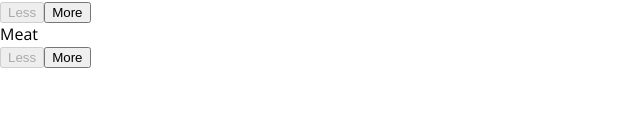
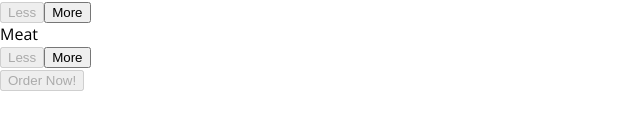
Before and after one commit to atleastzero/burger-builder, a React app: page / in a window 1280 px wide. Shown: the part 286-416 px from the top of the page, without its empty margins (0-640 px from the left). Built offline with nearby package versions, Linux system fonts and the light colour scheme.

Commit message:
Added purchaseable button functionality.

```diff
--- a/src/components/Burger/BuildControls/BuildControls.js
+++ b/src/components/Burger/BuildControls/BuildControls.js
@@ -21,7 +21,13 @@ const buildControls = props => (
                 disabled={props.disabled[control.type]}
                 />
         ))}
+        <button
+            className={classes.OrderButton}
+            disabled={!props.purchaseable}
+        >
+            Order Now!
+        </button>
     </div>
 );
 
-export default buildControls
+export default buildControls;
--- a/src/containers/BurgerBuilder/BurgerBuilder.js
+++ b/src/containers/BurgerBuilder/BurgerBuilder.js
@@ -19,7 +19,8 @@ class BurgerBuilder extends Component {
             cheese: 0,
             meat: 0
         },
-        totalPrice: 4
+        totalPrice: 4,
+        purchaseable: false
     }
 
     addIngredientHandler = type => {
@@ -31,7 +32,8 @@ class BurgerBuilder extends Component {
         const priceAddition = INGREDIENT_PRICES[type];
         const price = this.state.totalPrice + priceAddition;
 
-        this.setState({totalPrice: price, ingredients: updatedIngredients})
+        this.setState({totalPrice: price, ingredients: updatedIngredients,
+            purchaseable: true})
     }
 
     removeIngredientHandler = type => {
@@ -46,7 +48,16 @@ class BurgerBuilder extends Component {
         const priceSubtraction = INGREDIENT_PRICES[type];
         const price = this.state.totalPrice - priceSubtraction;
 
-        this.setState({totalPrice: price, ingredients: updatedIngredients});
+        const sum = Object.keys(updatedIngredients)
+            .map(igKey => {
+                return updatedIngredients[igKey]
+            })
+            .reduce((sum, el) => {
+                return sum + el
+            }, 0);
+
+        this.setState({totalPrice: price, ingredients: updatedIngredients,
+            purchaseable: sum > 0});
     }
 
     render() {
@@ -65,6 +76,7 @@ class BurgerBuilder extends Component {
                 ingredientRemoved={this.removeIngredientHandler}
                 disabled={disabledInfo}
                 price={this.state.totalPrice}
+                purchaseable={this.state.purchaseable}
                 />
         </Aux>;
     }
```
